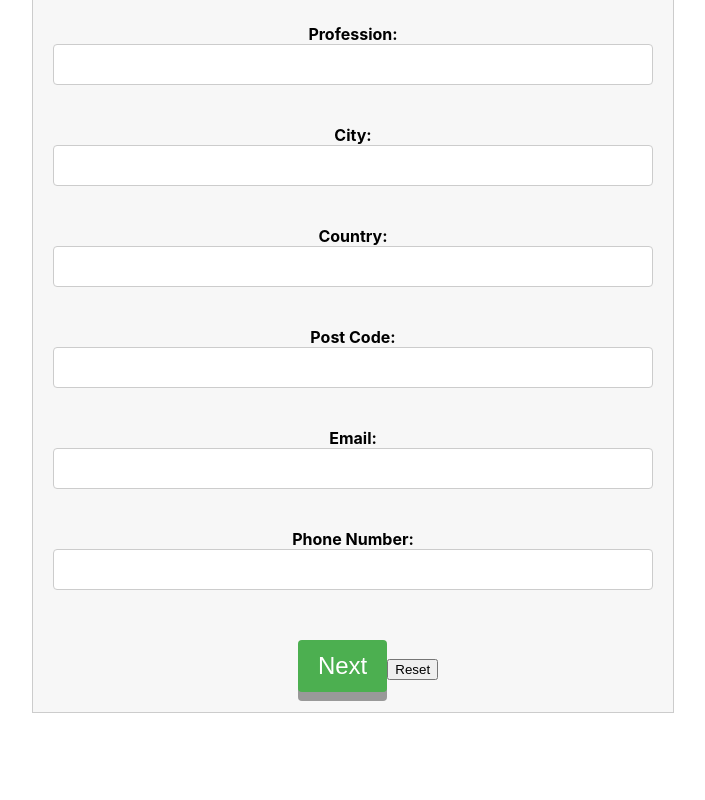
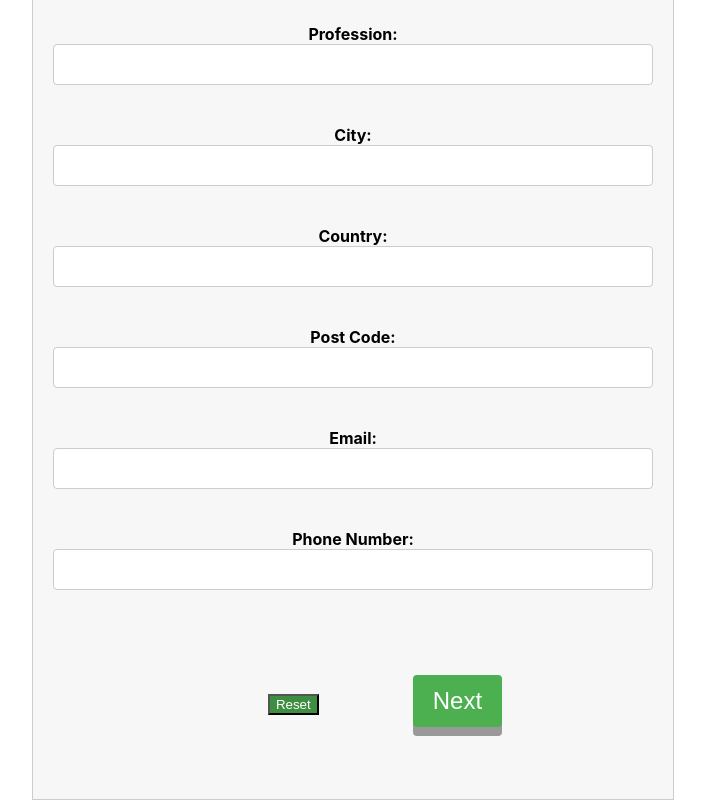
Before and after one commit to Yazan-SNJ/Resume-Builder, a React (Create React App) app: page / in a window 1280 px wide. Shown: the part 285-1085 px from the top of the page, without its empty margins (287-992 px from the left). Before the commit the page ends 998 px from the top, so only its background shows below. Built offline with nearby package versions, Linux system fonts and the light colour scheme.

Commit message:
buttons styling

```diff
--- a/src/App.jsx
+++ b/src/App.jsx
@@ -6,7 +6,7 @@ import './App.css';
 function App() {
   return (
     <div className="App">
-      <StepperBar currentStep={-1} />
+      <StepperBar/>
       <ResumeForm/>
     </div>
   );
--- a/src/components/ResumeForm.css
+++ b/src/components/ResumeForm.css
@@ -73,9 +73,9 @@
     text-decoration: none;
     outline: none;
     color: #fff;
-    background-color: #4caf50;
+    /* background-color: #4caf50; */
     border: none;
-    border-radius: 15px;
+    /* border-radius: 50px;s */
     box-shadow: 0 9px #999;
     margin-left: 30px;
     margin-top: 30px;
@@ -90,3 +90,23 @@
     box-shadow: 0 5px #666;
     transform: translateY(4px);
   }
+
+  .button:active {
+    background-color: #3e8e41;
+    box-shadow: 0 5px #666;
+    transform: translateY(4px);
+  }
+
+  .reset:active {
+    background-color: #3e8e41;
+    box-shadow: 0 5px #666;
+    transform: translateY(4px);
+  }
+  .reset{
+    margin: 4rem;    color: #fff;
+    color: #fff;
+    background-color: #3e8e41;
+    color: #fff;
+    cursor: pointer;
+
+  }
--- a/src/components/ResumeForm.jsx
+++ b/src/components/ResumeForm.jsx
@@ -125,8 +125,9 @@ function ResumeForm() {
                />
           </label>
           <br />
-          <input className='button' type="submit" value="Next" />
-          <input type="button" value="Reset" onClick={handleReset} />
+
+            <input className='reset' type="button" value="Reset" onClick={handleReset} />
+            <input className='button' type="submit" value="Next" />
           </form>
           );
           }
```
